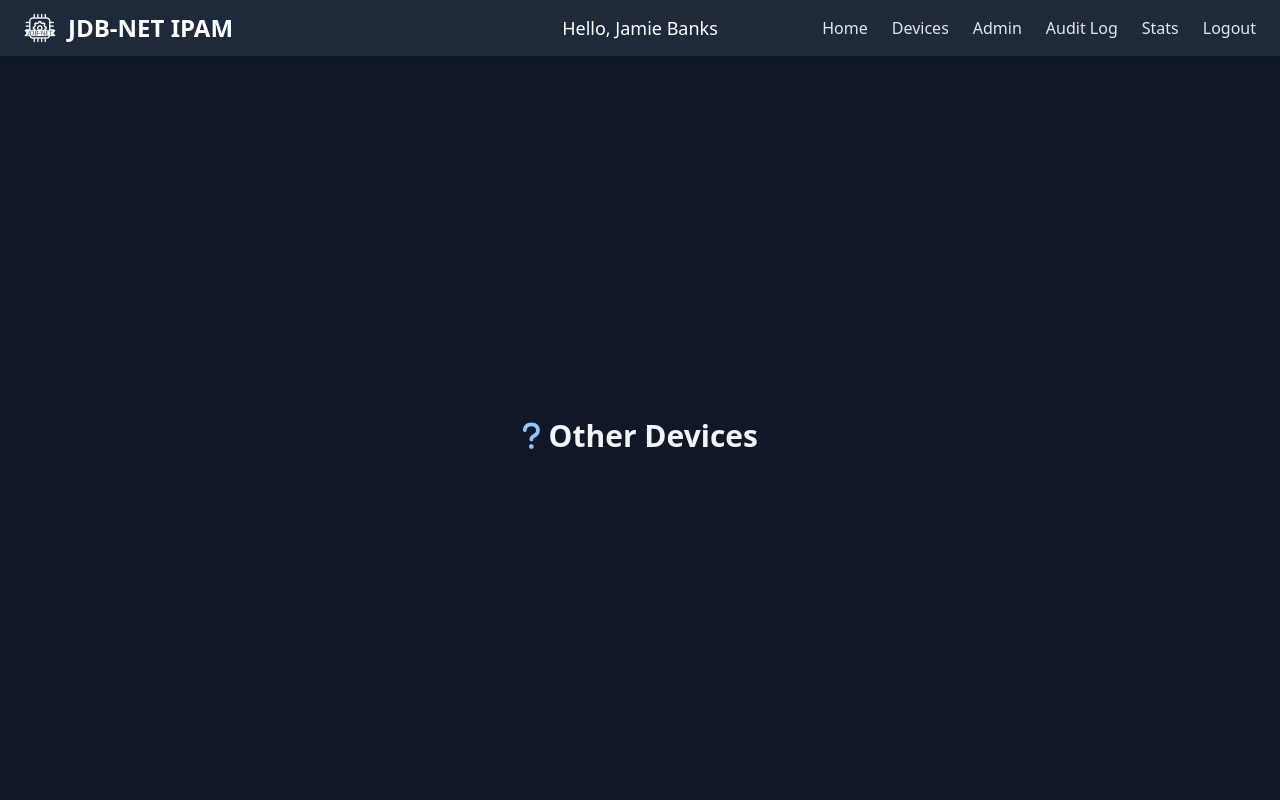
After one commit to JDB-NET/ipam, a Flask app: page /devices/type/Other in a window 1280 px wide. The commit adds this page. Run offline with Flask 3, Linux system fonts and the light colour scheme; the visitor is signed in with stand-in values (Sample User, id 1); data that the repository does not hold is empty; style sheets or scripts are compiled from the project's sources.

Commit message:
Fixed delete device and merged changes

```diff
--- a/routes.py
+++ b/routes.py
@@ -24,7 +24,6 @@ def add_audit_log(user_id, action, details=None, subnet_id=None, conn=None):
         conn = get_db_connection(current_app)
         close_conn = True
     cursor = conn.cursor()
-    # Always use UTC for timestamp
     utc_now = datetime.datetime.now(datetime.timezone.utc).replace(microsecond=0)
     cursor.execute('''INSERT INTO AuditLog (user_id, action, details, subnet_id, timestamp) VALUES (%s, %s, %s, %s, %s)''',
                    (user_id, action, details, subnet_id, utc_now))
@@ -255,16 +254,17 @@ def register_routes(app):
         with get_db_connection(current_app) as conn:
             cursor = conn.cursor()
             cursor.execute('SELECT name FROM Device WHERE id = %s', (device_id,))
-            device_name = cursor.fetchone()[0]
-            add_audit_log(user_id, 'delete_device', f"Deleted device {device_name}", conn=conn)
-            # Set hostname to NULL for all IPs associated with this device
-            cursor.execute('SELECT ip_id FROM DeviceIPAddress WHERE device_id = %s', (device_id,))
-            ip_ids = [row[0] for row in cursor.fetchall()]
-            if ip_ids:
-                cursor.executemany('UPDATE IPAddress SET hostname = NULL WHERE id = %s', [(ip_id,) for ip_id in ip_ids])
-            cursor.execute('DELETE FROM DeviceIPAddress WHERE device_id = %s', (device_id,))
-            cursor.execute('DELETE FROM Device WHERE id = %s', (device_id,))
-            conn.commit()
+            device_row = cursor.fetchone()
+            if device_row:
+                device_name = device_row[0]
+                add_audit_log(user_id, 'delete_device', f"Deleted device {device_name}", conn=conn)
+                cursor.execute('SELECT ip_id FROM DeviceIPAddress WHERE device_id = %s', (device_id,))
+                ip_ids = [row[0] for row in cursor.fetchall()]
+                if ip_ids:
+                    cursor.executemany('UPDATE IPAddress SET hostname = NULL WHERE id = %s', [(ip_id,) for ip_id in ip_ids])
+                cursor.execute('DELETE FROM DeviceIPAddress WHERE device_id = %s', (device_id,))
+                cursor.execute('DELETE FROM Device WHERE id = %s', (device_id,))
+                conn.commit()
         return redirect(url_for('devices'))
 
     @app.route('/subnet/<int:subnet_id>')
@@ -383,29 +383,34 @@ def register_routes(app):
     @app.route('/audit')
     @login_required
     def audit():
-        from flask import current_app
-        with get_db_connection(current_app) as conn:
+        PER_PAGE = 25
+        page = int(request.args.get('page', 1))
+        offset = (page - 1) * PER_PAGE
+        user_id = request.args.get('user_id')
+        subnet_id = request.args.get('subnet_id')
+        action = request.args.get('action')
+        device_name = request.args.get('device_name')
+        query = '''SELECT AuditLog.id, COALESCE(User.name, 'Deleted User'), AuditLog.action, AuditLog.details, Subnet.name, AuditLog.timestamp FROM AuditLog LEFT JOIN User ON AuditLog.user_id = User.id LEFT JOIN Subnet ON AuditLog.subnet_id = Subnet.id WHERE 1=1'''
+        params = []
+        if user_id:
+            query += ' AND AuditLog.user_id = %s'
+            params.append(user_id)
+        if subnet_id:
+            query += ' AND AuditLog.subnet_id = %s'
+            params.append(subnet_id)
+        if action:
+            query += ' AND AuditLog.action = %s'
+            params.append(action)
+        if device_name:
+            query += ' AND AuditLog.details LIKE %s'
+            params.append(f'%{device_name}%')
+        count_query = 'SELECT COUNT(*) FROM (' + query + ') AS count_subquery'
+        with get_db_connection() as conn:
             cursor = conn.cursor()
-            user_id = request.args.get('user_id')
-            subnet_id = request.args.get('subnet_id')
-            action = request.args.get('action')
-            device_name = request.args.get('device_name')
-            query = '''SELECT AuditLog.id, COALESCE(User.name, 'Deleted User'), AuditLog.action, AuditLog.details, Subnet.name, AuditLog.timestamp FROM AuditLog LEFT JOIN User ON AuditLog.user_id = User.id LEFT JOIN Subnet ON AuditLog.subnet_id = Subnet.id WHERE 1=1'''
-            params = []
-            if user_id:
-                query += ' AND AuditLog.user_id = %s'
-                params.append(user_id)
-            if subnet_id:
-                query += ' AND AuditLog.subnet_id = %s'
-                params.append(subnet_id)
-            if action:
-                query += ' AND AuditLog.action = %s'
-                params.append(action)
-            if device_name:
-                query += ' AND AuditLog.details LIKE %s'
-                params.append(f'%{device_name}%')
-            query += ' ORDER BY AuditLog.timestamp DESC'
-            cursor.execute(query, params)
+            cursor.execute(count_query, params)
+            total_logs = cursor.fetchone()[0]
+            query += ' ORDER BY AuditLog.timestamp DESC LIMIT %s OFFSET %s'
+            cursor.execute(query, params + [PER_PAGE, offset])
             logs = cursor.fetchall()
             cursor.execute('SELECT id, name FROM User')
             users = cursor.fetchall()
@@ -415,7 +420,9 @@ def register_routes(app):
             actions = [row[0] for row in cursor.fetchall()]
             cursor.execute('SELECT name FROM Device ORDER BY name')
             devices = cursor.fetchall()
-        return render_with_user('audit.html', logs=logs, users=users, subnets=subnets, actions=actions, devices=devices)
+        query_args = request.args.to_dict()
+        total_pages = (total_logs + PER_PAGE - 1) // PER_PAGE
+        return render_with_user('audit.html', logs=logs, users=users, subnets=subnets, actions=actions, devices=devices, page=page, total_pages=total_pages, query_args=query_args)
 
     @app.route('/get_available_ips')
     @login_required
@@ -522,7 +529,6 @@ def register_routes(app):
                     cursor.execute('UPDATE IPAddress SET hostname=NULL WHERE subnet_id=%s AND hostname="DHCP"', (subnet_id,))
                     conn.commit()
                     dhcp_pool = None
-                    # Audit log for DHCP pool removal
                     add_audit_log(user_id, 'dhcp_pool_remove', f"Removed DHCP pool for subnet {subnet[1]} ({subnet[2]})", subnet_id, conn=conn)
                 else:
                     start_ip = request.form['start_ip']
@@ -553,7 +559,6 @@ def register_routes(app):
                                 break
                         conn.commit()
                         dhcp_pool = {'start_ip': start_ip, 'end_ip': end_ip, 'excluded_ips': excluded_ips}
-                        # Audit log for DHCP pool create/update
                         add_audit_log(user_id, action, details, subnet_id, conn=conn)
             return render_with_user('dhcp.html', subnet={'id': subnet[0], 'name': subnet[1]}, dhcp_pool=dhcp_pool, error=error)
 
@@ -572,6 +577,38 @@ def register_routes(app):
             ''')
             stats = cursor.fetchall()
         return render_with_user('device_type_stats.html', stats=stats)
+
+    @app.route('/devices/type/<device_type>')
+    @login_required
+    def devices_by_type(device_type):
+        from flask import current_app
+        with get_db_connection(current_app) as conn:
+            cursor = conn.cursor()
+            cursor.execute('SELECT id, icon_class FROM DeviceType WHERE name = %s', (device_type,))
+            row = cursor.fetchone()
+            if not row:
+                return f"Device type '{device_type}' not found", 404
+            device_type_id, icon_class = row
+            cursor.execute('''
+                SELECT DISTINCT Device.id, Device.name, Device.description, Subnet.site
+                FROM Device
+                LEFT JOIN DeviceIPAddress ON Device.id = DeviceIPAddress.device_id
+                LEFT JOIN IPAddress ON DeviceIPAddress.ip_id = IPAddress.id
+                LEFT JOIN Subnet ON IPAddress.subnet_id = Subnet.id
+                WHERE Device.device_type_id = %s
+            ''', (device_type_id,))
+            devices = cursor.fetchall()
+            seen_ids = set()
+            site_devices = {}
+            for device_id, name, description, site in devices:
+                if device_id in seen_ids:
+                    continue
+                seen_ids.add(device_id)
+                site = site or 'Unassigned'
+                if site not in site_devices:
+                    site_devices[site] = []
+                site_devices[site].append({'id': device_id, 'name': name, 'description': description})
+        return render_with_user('devices_by_type.html', device_type=device_type, icon_class=icon_class, site_devices=site_devices)
 
     def get_current_user_name():
         user_id = session.get('user_id')
--- a/templates/add_device.html
+++ b/templates/add_device.html
@@ -4,7 +4,7 @@
     <meta charset="UTF-8">
     <meta name="viewport" content="width=device-width, initial-scale=1.0">
     <title>Add Device</title>
-    <link rel="icon" type="image/png" href="/static/logo.png">
+    <link rel="icon" type="image/x-icon" href="/static/favicon.ico">
     <link href="/static/css/output.css" rel="stylesheet">
     <link href="https://cdnjs.cloudflare.com/ajax/libs/font-awesome/6.7.2/css/all.min.css" rel="stylesheet">
 </head>
--- a/templates/admin.html
+++ b/templates/admin.html
@@ -4,7 +4,7 @@
     <meta charset="UTF-8">
     <meta name="viewport" content="width=device-width, initial-scale=1.0">
     <title>Admin Panel</title>
-    <link rel="icon" type="image/png" href="/static/logo.png">
+    <link rel="icon" type="image/x-icon" href="/static/favicon.ico">
     <link href="/static/css/output.css" rel="stylesheet">
     <link href="https://cdnjs.cloudflare.com/ajax/libs/font-awesome/6.7.2/css/all.min.css" rel="stylesheet">
 </head>
@@ -13,6 +13,10 @@
     <div class="flex-1 flex items-center justify-center mx-4">
         <div class="container py-8 max-w-md pt-20">
             <h1 class="text-3xl font-bold mb-6 text-center">Admin Panel</h1>
+            <div class="flex justify-center gap-4 mb-6">
+                <a href="/audit" class="bg-gradient-to-r from-gray-500 to-gray-700 hover:from-gray-600 hover:to-gray-800 text-white px-4 py-2 rounded-lg shadow text-center w-40">Audit Log</a>
+                <a href="/users" class="bg-gradient-to-r from-gray-500 to-gray-700 hover:from-gray-600 hover:to-gray-800 text-white px-4 py-2 rounded-lg shadow text-center w-40">Users</a>
+            </div>
             <hr class="border-t-2 border-gray-600 rounded-lg mb-4">
             <h1 class="text-2xl font-bold mb-6 text-center">Add Subnet</h1>
             {% if error %}
--- a/templates/device.html
+++ b/templates/device.html
@@ -4,7 +4,7 @@
     <meta charset="UTF-8">
     <meta name="viewport" content="width=device-width, initial-scale=1.0">
     <title>{{ device.name }} - Device Details</title>
-    <link rel="icon" type="image/png" href="/static/logo.png">
+    <link rel="icon" type="image/x-icon" href="/static/favicon.ico">
     <link href="/static/css/output.css" rel="stylesheet">
     <link href="https://cdnjs.cloudflare.com/ajax/libs/font-awesome/6.7.2/css/all.min.css" rel="stylesheet">
 </head>
@@ -56,9 +56,6 @@
                         </select>
                         <select name="ip_id" id="ip-select" class="border p-3 rounded-lg bg-gray-800 text-gray-100 border-gray-600 w-full" required>
                             <option value="" disabled selected>Select IP...</option>
-                            {% for ip in available_ips_by_subnet.get(subnets[0].id, []) %}
-                                <option value="{{ ip.id }}">{{ ip.ip }}</option>
-                            {% endfor %}
                         </select>
                         <button type="submit" class="bg-gradient-to-r from-gray-500 to-gray-600 hover:from-gray-600 hover:to-gray-500 text-white px-4 py-2 rounded-lg w-full">Add IP</button>
                     </div>
--- a/templates/device_type_stats.html
+++ b/templates/device_type_stats.html
@@ -24,7 +24,11 @@
                     <tbody>
                         {% for name, icon_class, count in stats %}
                         <tr class="border-b border-gray-700">
-                            <td class="px-4 py-3 flex items-center gap-2"><i class="fas {{ icon_class }} text-blue-300"></i> {{ name }}</td>
+                            <td class="px-4 py-3 flex items-center gap-2">
+                                <a href="{{ url_for('devices_by_type', device_type=name) }}" class="hover:underline flex items-center gap-2">
+                                    <i class="fas {{ icon_class }} text-blue-300"></i> {{ name }}
+                                </a>
+                            </td>
                             <td class="px-4 py-3 text-center font-bold">{{ count }}</td>
                         </tr>
                         {% endfor %}
--- a/templates/devices.html
+++ b/templates/devices.html
@@ -4,7 +4,7 @@
     <meta charset="UTF-8">
     <meta name="viewport" content="width=device-width, initial-scale=1.0">
     <title>Device Manager</title>
-    <link rel="icon" type="image/png" href="/static/logo.png">
+    <link rel="icon" type="image/x-icon" href="/static/favicon.ico">
     <link href="/static/css/output.css" rel="stylesheet">
     <link href="https://cdnjs.cloudflare.com/ajax/libs/font-awesome/6.7.2/css/all.min.css" rel="stylesheet">
     <link href="/static/css/devices.css" rel="stylesheet">
--- /dev/null
+++ b/templates/devices_by_type.html
@@ -0,0 +1,51 @@
+<!DOCTYPE html>
+<html lang="en">
+<head>
+    <meta charset="UTF-8">
+    <meta name="viewport" content="width=device-width, initial-scale=1.0">
+    <title>{{ device_type }} Devices</title>
+    <link rel="icon" type="image/png" href="/static/logo.png">
+    <link href="/static/css/output.css" rel="stylesheet">
+    <link href="https://cdnjs.cloudflare.com/ajax/libs/font-awesome/6.7.2/css/all.min.css" rel="stylesheet">
+</head>
+<body class="bg-gray-900 text-gray-100 min-h-screen flex flex-col">
+    {% include 'header.html' %}
+    <div class="flex-1 flex items-center justify-center mx-4">
+        <div class="container py-8 max-w-3xl pt-20">
+            <h1 class="text-3xl font-bold mb-8 text-center">
+                <i class="fas {{ icon_class }} text-blue-300"></i> {{ device_type }} Devices
+            </h1>
+            {% for site, devices in site_devices.items() %}
+            <div class="mb-8">
+                <h2 class="text-xl font-bold mb-4 text-blue-200">{{ site }}</h2>
+                <div class="bg-gray-800 rounded-lg shadow-md p-4">
+                    <table class="w-full table-auto mb-2">
+                        <thead>
+                            <tr class="bg-gray-700">
+                                <th class="px-4 py-2 text-left">Device Name</th>
+                                <th class="px-4 py-2 text-left">Description</th>
+                            </tr>
+                        </thead>
+                        <tbody>
+                            {% for device in devices %}
+                            <tr class="border-b border-gray-700">
+                                <td class="px-4 py-3">
+                                    <a href="/device/{{ device.id }}" class="hover:underline text-blue-300">{{ device.name }}</a>
+                                </td>
+                                <td class="px-4 py-3">{{ device.description or '' }}</td>
+                            </tr>
+                            {% endfor %}
+                        </tbody>
+                        <tfoot>
+                            <tr class="bg-gray-900 font-bold">
+                                <td class="px-4 py-2 text-right" colspan="2">Total: {{ devices|length }}</td>
+                            </tr>
+                        </tfoot>
+                    </table>
+                </div>
+            </div>
+            {% endfor %}
+        </div>
+    </div>
+</body>
+</html>
--- a/templates/dhcp.html
+++ b/templates/dhcp.html
@@ -39,7 +39,7 @@
                 <div>Start: <span class="font-mono">{{ dhcp_pool.start_ip }}</span></div>
                 <div>End: <span class="font-mono">{{ dhcp_pool.end_ip }}</span></div>
                 {% if dhcp_pool.excluded_ips %}
-                <div>Excluded: <span class="font-mono">{{ dhcp_pool.excluded_ips }}</span></div>
+                <div>Excluded: <span class="font-mono break-words inline-block max-w-full whitespace-normal">{{ dhcp_pool.excluded_ips }}</span></div>
                 {% endif %}
             </div>
             {% endif %}
--- a/templates/index.html
+++ b/templates/index.html
@@ -4,7 +4,7 @@
     <meta charset="UTF-8">
     <meta name="viewport" content="width=device-width, initial-scale=1.0">
     <title>JDB-NET IPAM</title>
-    <link rel="icon" type="image/png" href="/static/logo.png">
+    <link rel="icon" type="image/x-icon" href="/static/favicon.ico">
     <link href="/static/css/output.css" rel="stylesheet">
     <link href="https://cdnjs.cloudflare.com/ajax/libs/font-awesome/6.7.2/css/all.min.css" rel="stylesheet">
 </head>
--- a/templates/login.html
+++ b/templates/login.html
@@ -4,7 +4,7 @@
     <meta charset="UTF-8">
     <meta name="viewport" content="width=device-width, initial-scale=1.0">
     <title>JDB-NET IPAM</title>
-    <link rel="icon" type="image/png" href="/static/logo.png">
+    <link rel="icon" type="image/x-icon" href="/static/favicon.ico">
     <link href="/static/css/output.css" rel="stylesheet">
 </head>
 <body class="bg-gray-900 text-gray-100 min-h-screen flex flex-col">
--- a/templates/users.html
+++ b/templates/users.html
@@ -4,7 +4,7 @@
     <meta charset="UTF-8">
     <meta name="viewport" content="width=device-width, initial-scale=1.0">
     <title>User Management</title>
-    <link rel="icon" type="image/png" href="/static/logo.png">
+    <link rel="icon" type="image/x-icon" href="/static/favicon.ico">
     <link href="/static/css/output.css" rel="stylesheet">
     <link href="https://cdnjs.cloudflare.com/ajax/libs/font-awesome/6.7.2/css/all.min.css" rel="stylesheet">
 </head>
```
Also changed, not shown: db.py (+7 -7 lines), templates/audit.html (+27 -2 lines).
